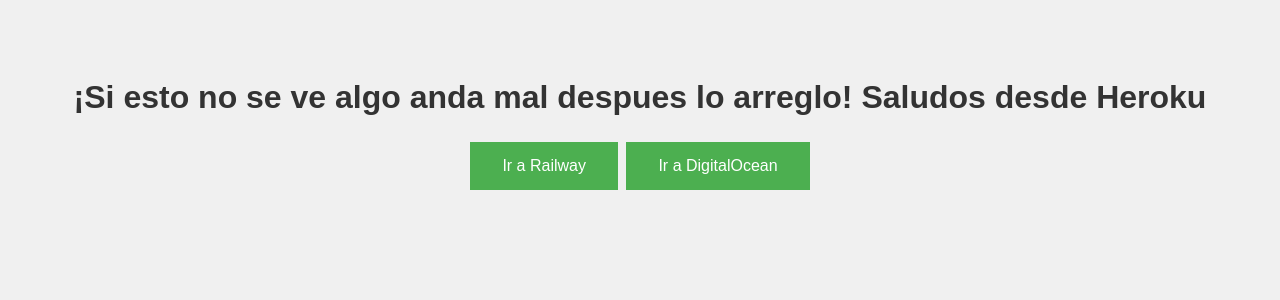
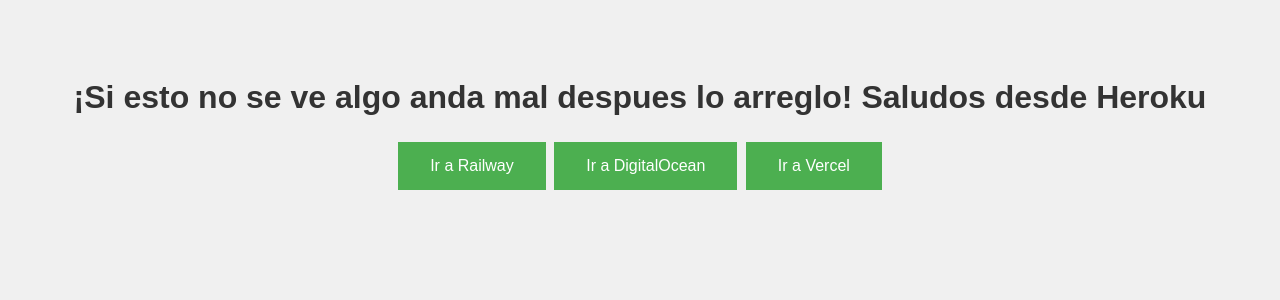
Before and after one commit to PrograDis/multiplatform, a Flask app: page / in a window 1280 px wide. Shown: the top 300 px of the page. Run offline with Flask 3, Linux system fonts and the light colour scheme.

Commit message:
Update index.html

```diff
--- a/templates/index.html
+++ b/templates/index.html
@@ -5,6 +5,7 @@
     <h1>¡Si esto no se ve algo anda mal despues lo arreglo! Saludos desde Heroku</h1>
     <button onclick="location.href='https://multiplatform-production.up.railway.app'">Ir a Railway</button>
     <button onclick="location.href='https://shark-app-az7mh.ondigitalocean.app'">Ir a DigitalOcean</button>
+    <button onclick="location.href='https://hola-mundo-v.vercel.app/'">Ir a Vercel</button>
   </body>
 </html>
 
```
